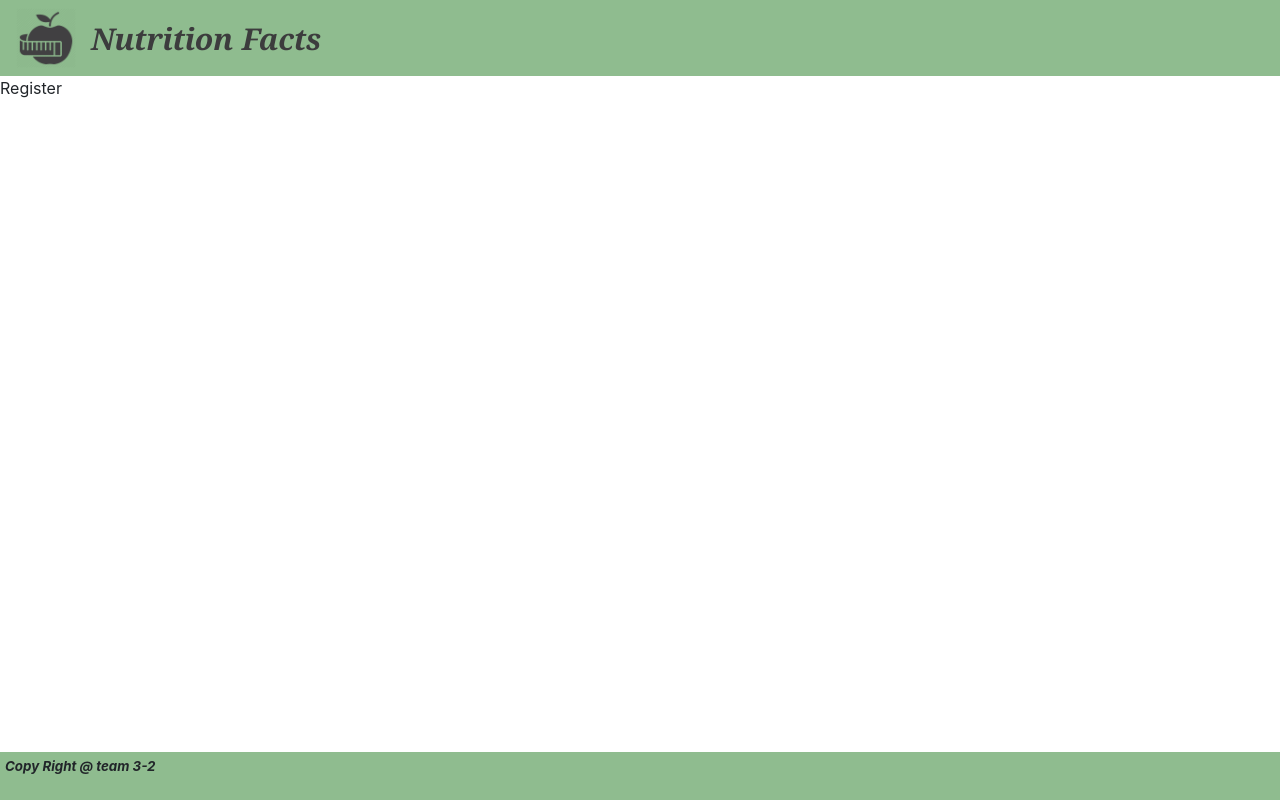
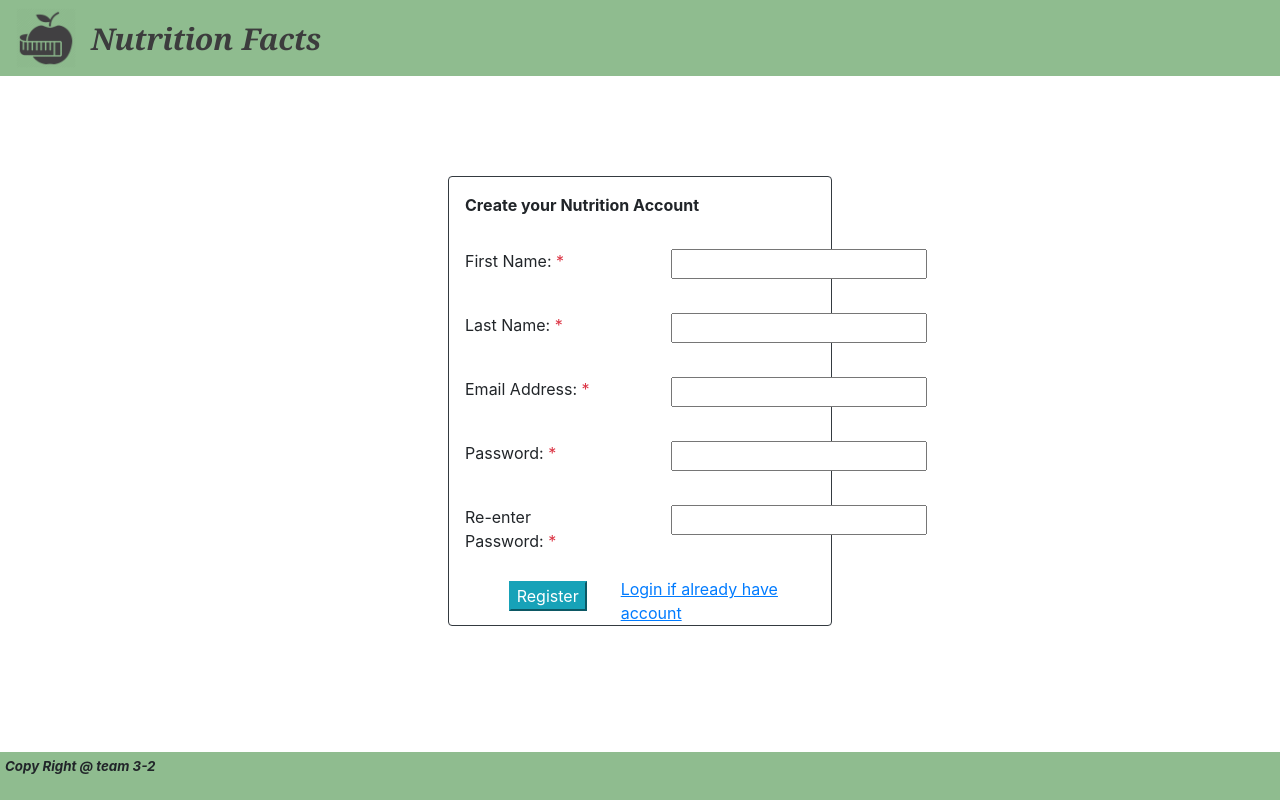
Before and after one commit to naveenamadepally13/nutrition, an Angular app: page /register in a window 1280 px wide. Built offline with nearby package versions, Linux system fonts and the light colour scheme.

Commit message:
Implemented logic for register and Login page

```diff
--- a/src/app/app.component.html
+++ b/src/app/app.component.html
@@ -4,7 +4,7 @@
     <a class="heading" href="#">Nutrition Facts</a>
   </nav>
 </header>
-<router-outlet></router-outlet>
+<router-outlet style="background-image: url('../assets/images/food_Image.jpg')"></router-outlet>
 <footer class="fixed-bottom">
   <b>Copy Right @ team 3-2</b>
 </footer>
--- a/src/app/login/login.component.html
+++ b/src/app/login/login.component.html
@@ -1,19 +1,19 @@
 <div class="center-div border border-dark rounded">
   <div class="row">
     <div class="col-5">
-      <label id="lblEmail" class="float-left m-3">Email Address:</label>
+      <label id="lblEmail" class="float-left m-3">Email Address: <label class="text-danger">*</label></label>
     </div>
     <div class="col-7">
-      <input id="txtEmail" ngModel="emailAddress" class="m-3 float-left">
+      <input id="txtEmail" type="text" ngModel="emailAddress" class="m-3 float-left">
     </div>
   </div>
   <div class="row">
-    <div class="col-5"><label id="lblPassword" class="float-left m-3">Password:</label></div>
-    <div class="col-7"><input id="txtPassword" ngModel="passWord" class="m-3 float-left"></div>
+    <div class="col-5"><label id="lblPassword" class="float-left m-3">Password: <label class="text-danger">*</label></label></div>
+    <div class="col-7"><input type="password" id="txtPassword" ngModel="passWord" class="m-3 float-left"></div>
   </div>
-  <div class="row float-right">
-    <div class="col-12"><button id="btnLogin" class="btn-info m-1 float-left" (click)="loginCreation($event)">Login</button>
-      <a class="float-right" routerLink="/register"><u>Don't have an account yet?</u></a>
+  <div class="row ">
+    <div class="col-5"><button id="btnLogin" class="btn-info m-1 float-right" (click)="loginCreation($event)">Login</button> </div>
+      <div class="col-7"> <a class="float-left" routerLink="/register"><u>Don't have an account yet?</u></a>
     </div>
   </div>
 </div>
--- a/src/app/register/register.component.css
+++ b/src/app/register/register.component.css
@@ -0,0 +1,10 @@
+.center-div
+{
+  margin-top: 100px;
+  margin-right:auto;
+  margin-left:auto;
+  width: 30%;
+  height: 100%;
+  background-color: white;
+  border-radius: 3px;
+}
--- a/src/app/register/register.component.html
+++ b/src/app/register/register.component.html
@@ -1 +1,47 @@
-<div>Register</div>
+<div class="center-div border border-dark rounded">
+  <div class="row">
+    <div class="col-12 m-3 font-weight-bold">Create your Nutrition Account</div>
+  </div>
+  <div class="row">
+    <div class="col-6 "><label class="m-3 float-left">First Name: <label class="text-danger">*</label></label></div>
+    <div class="col-6"><input type="text" id="txtFirstName" class="m-3 float-left" name="firstName" ngModel></div>
+  </div>
+  <div class="row">
+    <div class="col-6"><label class="m-3 float-left">Last Name: <label class="text-danger">*</label></label></div>
+    <div class="col-6"><input id="txtLastName" type="text" class="m-3 float-left" name="lastName" ngModel></div>
+  </div>
+  <div class="row">
+    <div class="col-6">
+      <label id="lblEmail" class="float-left m-3">Email Address: <label class="text-danger">*</label></label>
+    </div>
+    <div class="col-6">
+      <input id="txtEmail" type="text" name="emailAddress" ngModel class="m-3 float-left">
+    </div>
+  </div>
+  <div class="row">
+    <div class="col-6"><label id="lblPassword" class="float-left m-3">Password: <label class="text-danger">*</label></label></div>
+    <div class="col-6"><input type="password" id="txtPassword" name="passWord" ngModel class="m-3 float-left"></div>
+  </div>
+  <div class="row">
+    <div class="col-6"><label id="lblRePassword" class="float-left m-3">Re-enter Password: <label class="text-danger">*</label></label></div>
+    <div class="col-6"><input type="password" id="txtRePassword" name="rePassWord" ngModel class="m-3 float-left"></div>
+  </div>
+  <div class="row">
+    <div class="col-5"><button id="btnRegister" class="btn-info m-1 float-right" (click)="registerAccount($event)">Register</button></div>
+    <div class="col-7">
+      <a class="float-left" routerLink="/login"><u>Login if already have account</u></a>
+    </div>
+  </div>
+</div>
+<div class="modal" role="dialog" [ngStyle]="{'display':dialogDisplay}">
+  <div class="modal-dialog" role="document">
+    <div class="modal-content">
+      <div class="modal-body">
+        <div>{{registerMessage}}</div>
+      </div>
+      <div class="modal-footer">
+        <button type="button" class="btn btn-default" routerLink="/login" (click)="closeModalDialog()" >Close</button>
+      </div>
+    </div>
+  </div>
+</div>
--- a/src/app/register/register.component.ts
+++ b/src/app/register/register.component.ts
@@ -8,7 +8,39 @@ import { Component, OnInit } from '@angular/core';
 export class RegisterComponent implements OnInit {
 
   constructor() { }
+  registerMessage;
+  firstNameKey = 'FirstName';
+  firstName;
+  lastNameKey = 'LastName';
+  lastName;
+  emailAddressKey = 'EmailAddress';
+  emailAddress;
+  passwordKey = 'Password';
+  password;
+  getEmailAddress;
+  dialogDisplay = 'none';
+  registerAccount(event) {
+    this.getEmailAddress = localStorage.getItem(this.emailAddress);
+    if (this.getEmailAddress !== this.emailAddress) {
+      localStorage.setItem(this.firstNameKey, this.firstName);
+      localStorage.setItem(this.lastNameKey, this.lastName);
+      localStorage.setItem(this.emailAddressKey, this.emailAddress);
+      localStorage.setItem(this.passwordKey, this.password);
+      this.registerMessage = 'Your account has been registered. Please enter your Email Address and Password on Login page.';
+      this.openModalDialog();
+    } else {
+      this.registerMessage = 'You already have an account with Email Address {{emailAddress}}. Please click on OK button to navigate ' +
+        'to Login Page.';
+    }
+  }
 
+  openModalDialog() {
+    this.dialogDisplay = 'block';
+  }
+
+  closeModalDialog() {
+    this.dialogDisplay = 'none';
+  }
   ngOnInit() {
   }
 
```
Also changed, not shown: src/assets/images/food.jpg (added), src/assets/images/food_Image.jpg (added).
